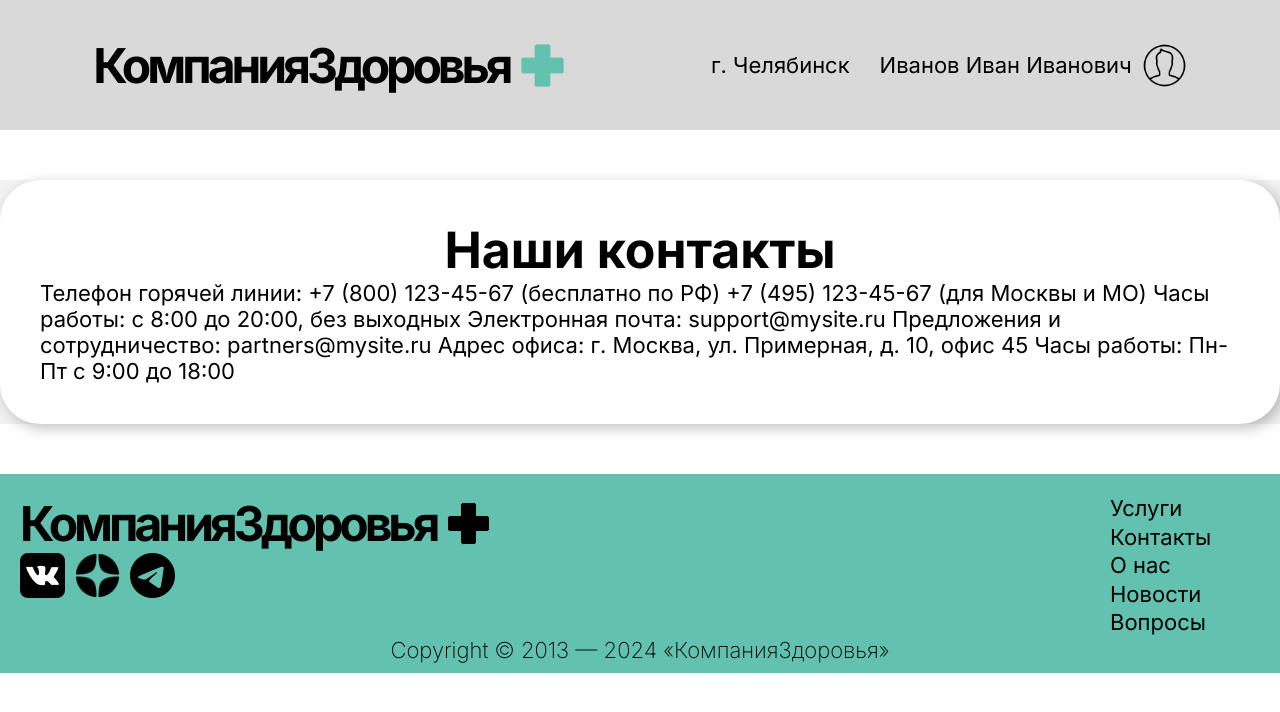
After one commit to lllMaKsImlll/HealthTeam, a Django app: template CompanyHealth/main/templates/main/aboutUs.html in a window 1280 px wide. The commit adds this page. Shown: the top 712 px of the page. Run offline with Django 5.2, Linux system fonts and the light colour scheme; the template is opened without the code that fills it: values that come from a table or form of the project are taken from there, others are empty; data comes from the database, SQL or seed files in the repository.

Commit message:
Relize v0.41

```diff
--- /dev/null
+++ b/CompanyHealth/main/templates/main/aboutUs.html
@@ -0,0 +1,35 @@
+<!DOCTYPE html>
+<html lang="ru">
+<head>
+    <meta charset="UTF-8">
+    {% load static %}
+    <link rel="stylesheet" href="{% static '/css/main.css' %}">
+    <title>О нас</title>
+</head>
+<body>
+  {% include 'main/header.html' %}
+  <main>
+    <div class="conteiner">
+      <h1>Наши контакты</h1>
+      <div class="map">
+
+      </div>
+      <div class="text-block">
+        <p>
+          Телефон горячей линии:
+                +7 (800) 123-45-67 (бесплатно по РФ)
+                +7 (495) 123-45-67 (для Москвы и МО)
+          Часы работы: с 8:00 до 20:00, без выходных
+          Электронная почта: support@mysite.ru
+          Предложения и сотрудничество: partners@mysite.ru
+          Адрес офиса:
+
+          г. Москва, ул. Примерная, д. 10, офис 45
+          Часы работы: Пн-Пт с 9:00 до 18:00
+        </p>
+      </div>
+    </div>
+  </main>
+  {% include 'main/footer.html' %}
+</body>
+</html>
--- a/CompanyHealth/main/templates/main/auth.html
+++ b/CompanyHealth/main/templates/main/auth.html
@@ -10,6 +10,7 @@
     <title>Авторизация</title>
 </head>
 <body>
+    {% include 'main/header.html' %}
     <form class="form-section" method="post">
         {% csrf_token %}
         <h1>Авторизация</h1>
--- a/CompanyHealth/main/templates/main/index.html
+++ b/CompanyHealth/main/templates/main/index.html
@@ -1,5 +1,5 @@
 <!DOCTYPE html>
-<html lang="en">
+<html lang="ru">
 <head>
     <meta charset="UTF-8">
     <meta name="viewport" content="width=device-width, initial-scale=1.0">
--- a/CompanyHealth/main/templates/main/ourServices.html
+++ b/CompanyHealth/main/templates/main/ourServices.html
@@ -3,6 +3,8 @@
 <head>
     <meta charset="UTF-8">
     <title>Наши услуги</title>
+    {% load static %}
+    <link rel="stylesheet" href="{% static '/css/main.css' %}">
 </head>
 <body>
   {% include 'main/header.html' %}
--- a/CompanyHealth/main/templates/main/register.html
+++ b/CompanyHealth/main/templates/main/register.html
@@ -9,6 +9,7 @@
     <title>Регистрация</title>
 </head>
 <body>
+    {% include 'main/header.html' %}
     <form class="form-section" method="post">
         <h1>Регистрация</h1>
         {% csrf_token %}
--- a/CompanyHealth/static/css/main.css
+++ b/CompanyHealth/static/css/main.css
@@ -456,3 +456,28 @@ main .one-post-search {
     object-fit: cover;
     border-radius: 40px;
 }
+
+/* Страница: О нас*/
+.conteiner {
+    max-width: 1460px;
+    height: auto;
+    box-shadow: 4px 4px 14px rgba(0,0,0,0.25);
+    display: flex;
+    flex-direction: column;
+    align-items: center;
+    justify-content: center;
+    border-radius: 40px;
+    padding: 40px;
+    margin: 50px auto;
+    background-color: white;
+}
+
+.conteiner h1 {
+    text-align: left;
+    font-size: 50px;
+    font-weight: bold;
+}
+
+.conteiner .text-block p {
+    text-align: left;
+}
```
